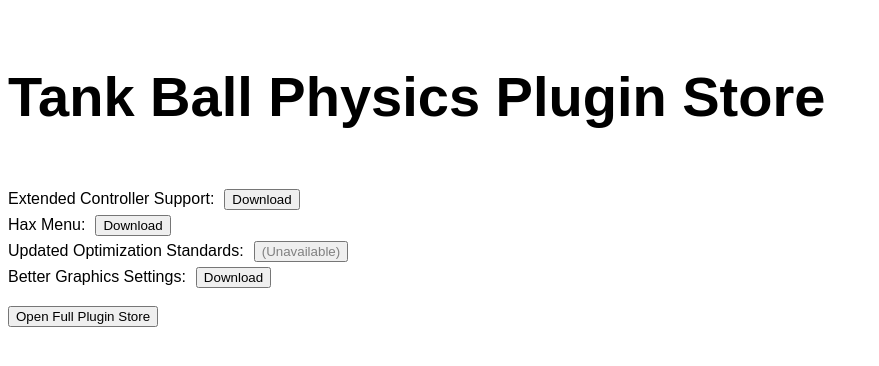
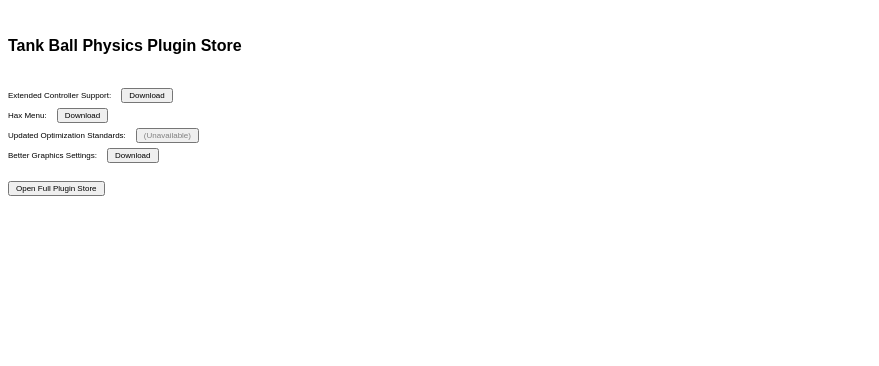
Before and after one commit to C0LEsGaMinGDEV/tbppluginstore, a plain HTML site: page clientfiles/tbpclientstore.html in a window 1280 px wide. Shown: the whole page, without its empty margins (0-879 px from the left). Drawn offline with Linux system fonts and the light colour scheme.

Commit message:
Update tbpclientstore.html

```diff
--- a/clientfiles/tbpclientstore.html
+++ b/clientfiles/tbpclientstore.html
@@ -3,7 +3,9 @@
 
 
 <style>
-    h1 {font-size: 56px;}
+    h1 {font-size: 16px;}
+    button {font-size: 8px;}
+    p {font-size: 8px;}
 
     @import url('https://fonts.googleapis.com/css2?family=Poppins:ital,wght@0,100;0,200;0,300;0,400;0,500;0,600;0,700;0,800;0,900;1,100;1,200;1,300;1,400;1,500;1,600;1,700;1,800;1,900&display=swap');
     .poppins-thin {
```
